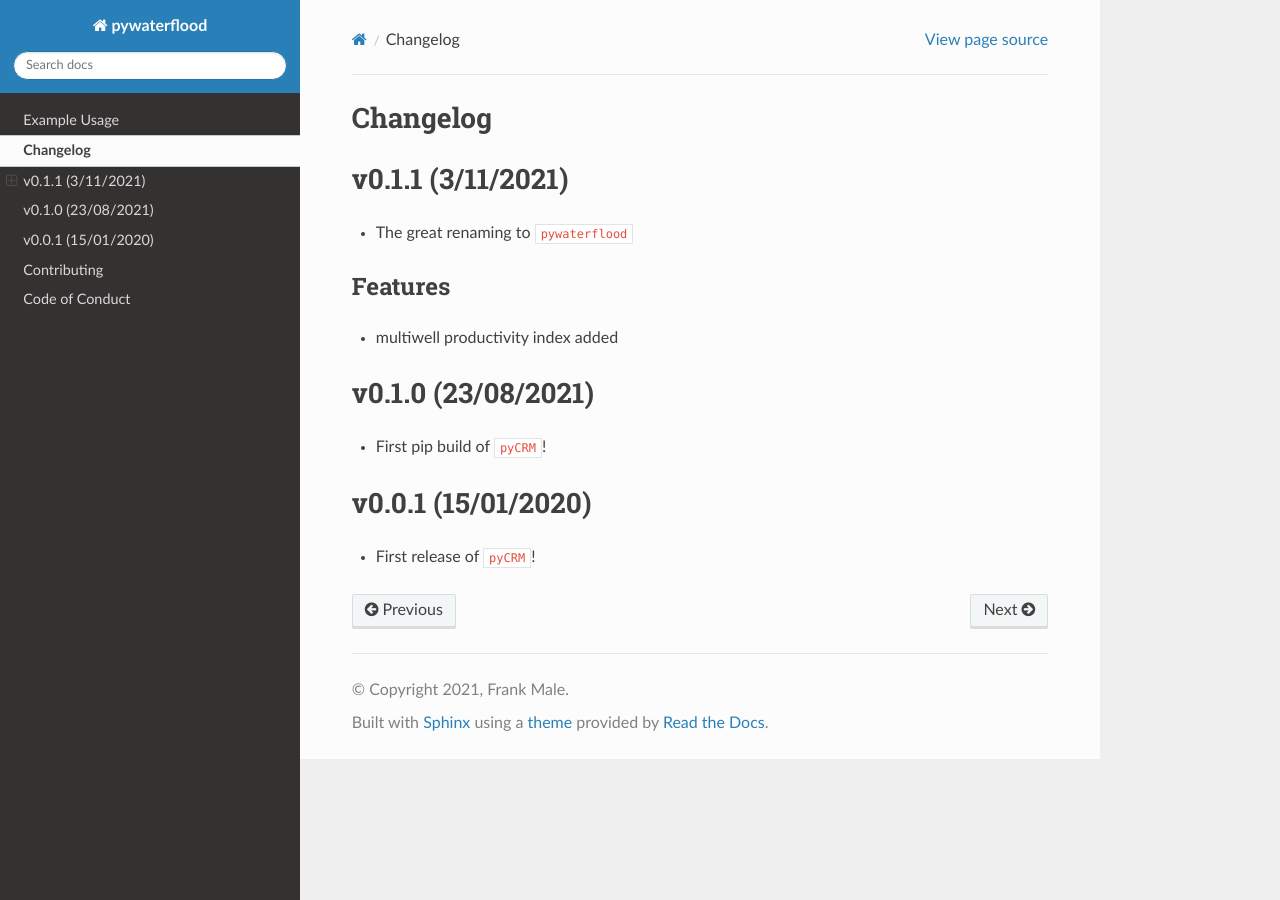
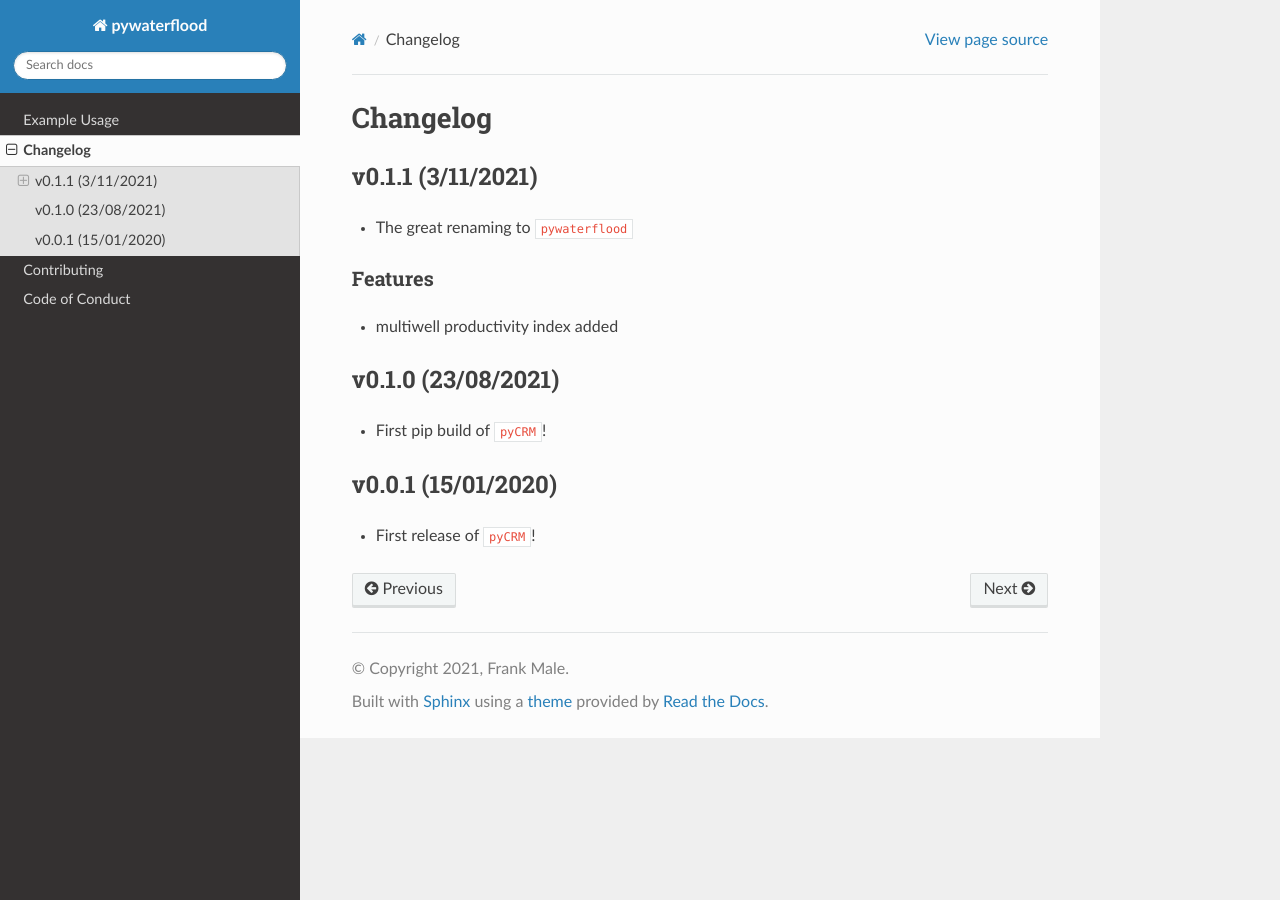
Before and after one commit to frank1010111/pywaterflood, a Sphinx documentation site: the page built from docs/changelog.md, in a window 1280 px wide. Built offline with Sphinx 7.4.7 and the Read the Docs theme 2.0.0, drawn with Linux system fonts in a browser that asks for light colours; pages that are not in the unit, such as notebooks, are missing from menus.

```diff
--- a/CHANGELOG.md
+++ b/CHANGELOG.md
@@ -2,16 +2,16 @@
 
 <!--next-version-placeholder-->
 
-# v0.1.1 (3/11/2021)
+## v0.1.1 (3/11/2021)
 
 - The great renaming to `pywaterflood`
 ### Features
 - multiwell productivity index added
 
-# v0.1.0 (23/08/2021)
+## v0.1.0 (23/08/2021)
 
 - First pip build of `pyCRM`!
 
-# v0.0.1 (15/01/2020)
+## v0.0.1 (15/01/2020)
 
 - First release of `pyCRM`!
--- a/docs/conf.py
+++ b/docs/conf.py
@@ -39,4 +39,6 @@ html_theme = "sphinx_rtd_theme"
 napoleon_include_private_with_doc = False
 
 # Autodoc
-autodoc_default_options = {"members": True, "undoc-members": True,     "private-members": False}
+autodoc_default_options = {
+    "members": True, "undoc-members": True,     "private-members": False
+}
```
Also changed, not shown: docs/example.ipynb.
